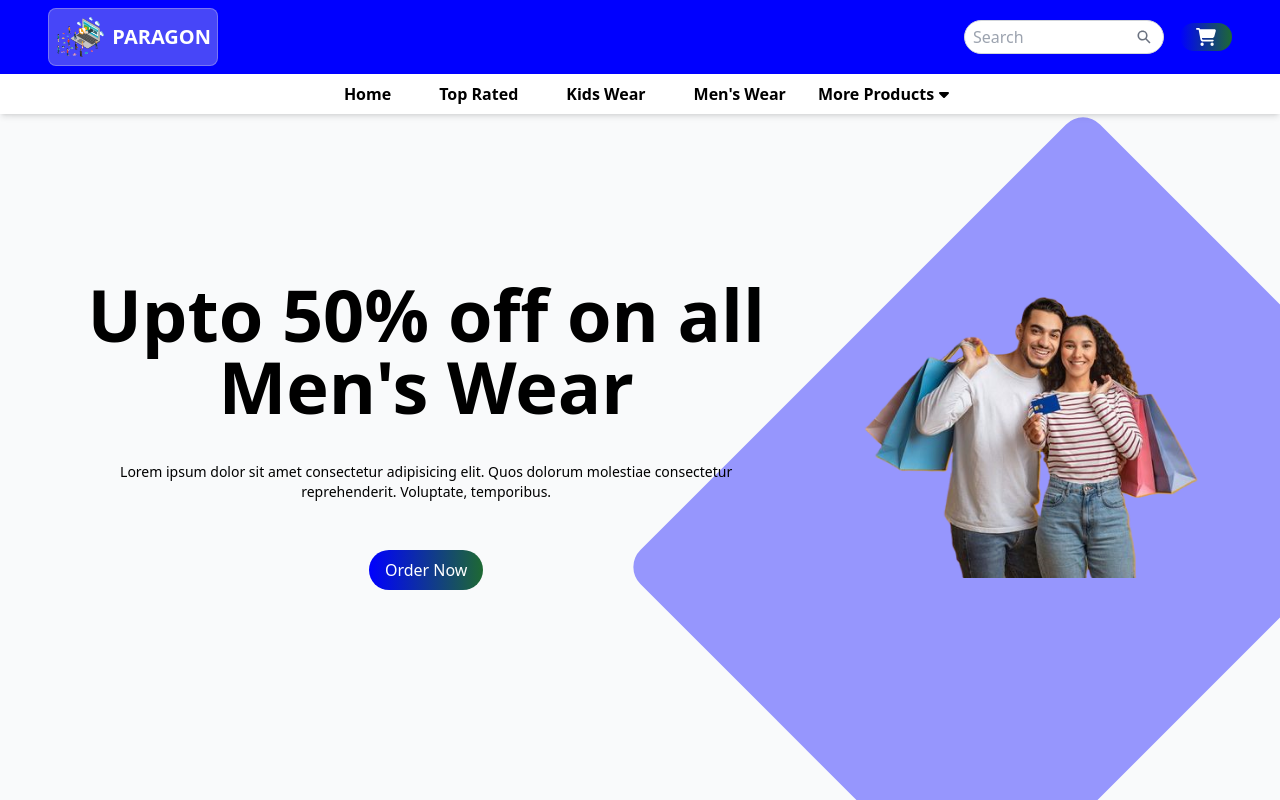
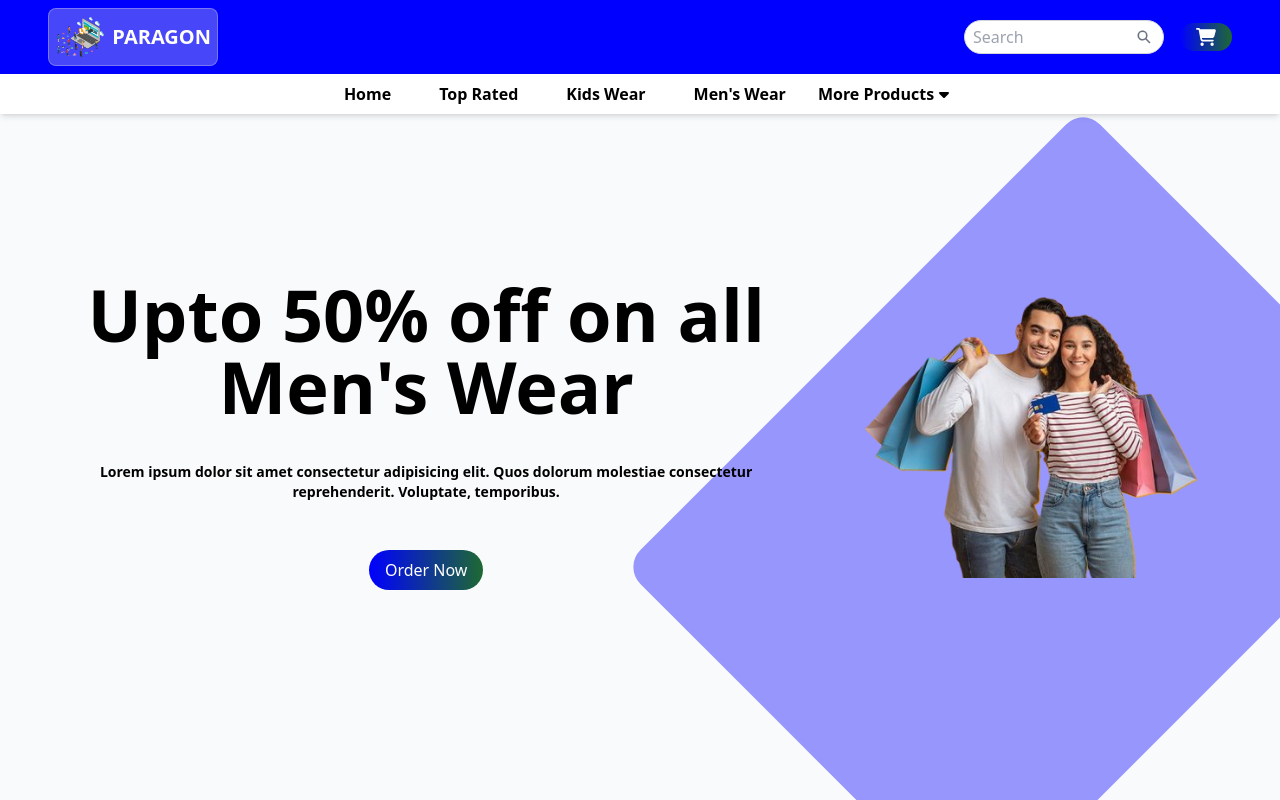
Before and after one commit to Collinto/Paragon, a React (Vite) app: page / in a window 1280 px wide. Shown: the top 800 px of the page. Built offline with nearby package versions, Linux system fonts and the light colour scheme.

Commit message:
improved ux

```diff
--- a/src/components/Hero/Hero.jsx
+++ b/src/components/Hero/Hero.jsx
@@ -61,7 +61,7 @@ const Hero = ({ handleOrderPopUp }) => {
                                 // data-aos="zoom-out"
                                 // data-aos-duraion="500"
                                 // data-aos-delay="100"
-                                className='text-sm font-boldgoi sm:mt-0 mt-20 '>{data.desc}</p>
+                                className='text-sm font-bold sm:mt-0 mt-20 '>{data.desc}</p>
                             </div>
                         </div>
                         <div
```
